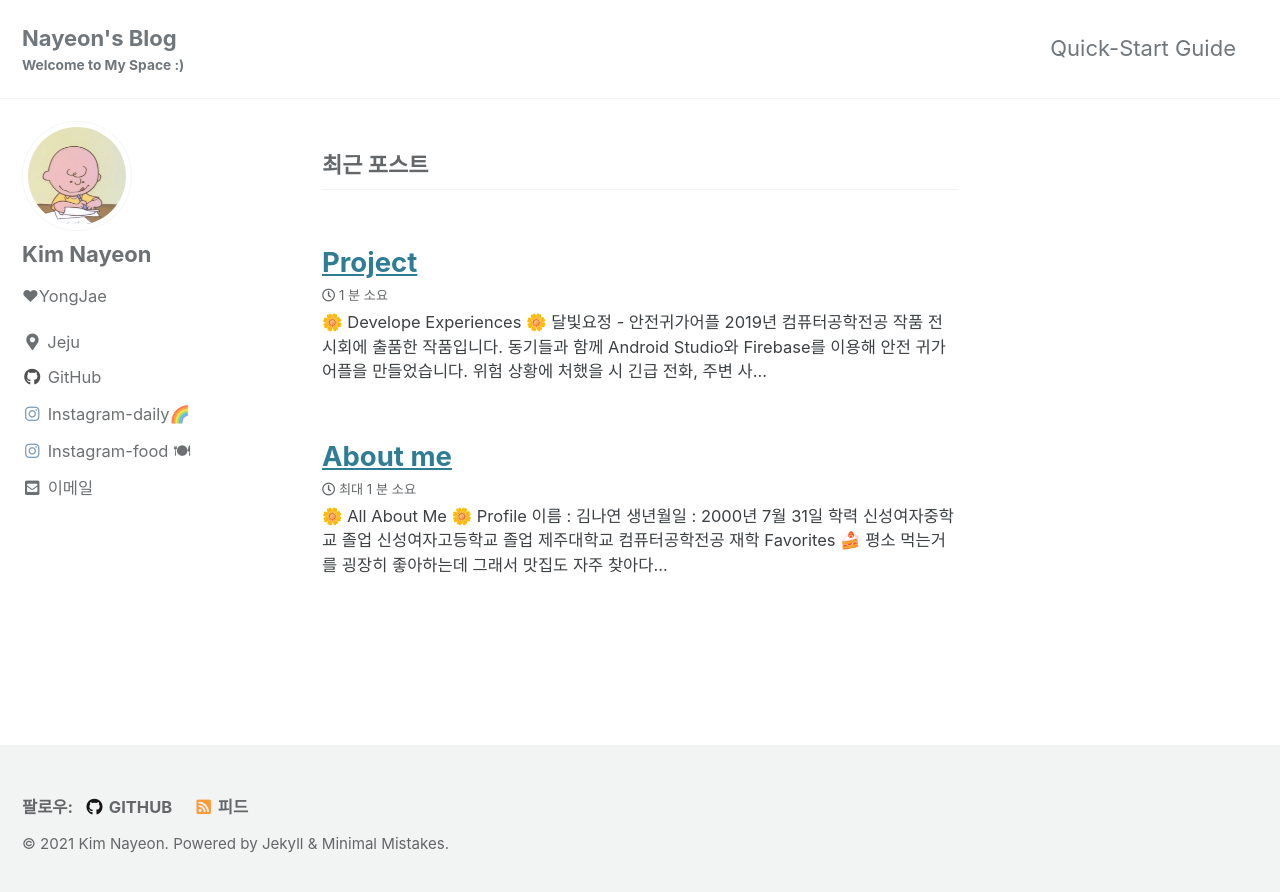
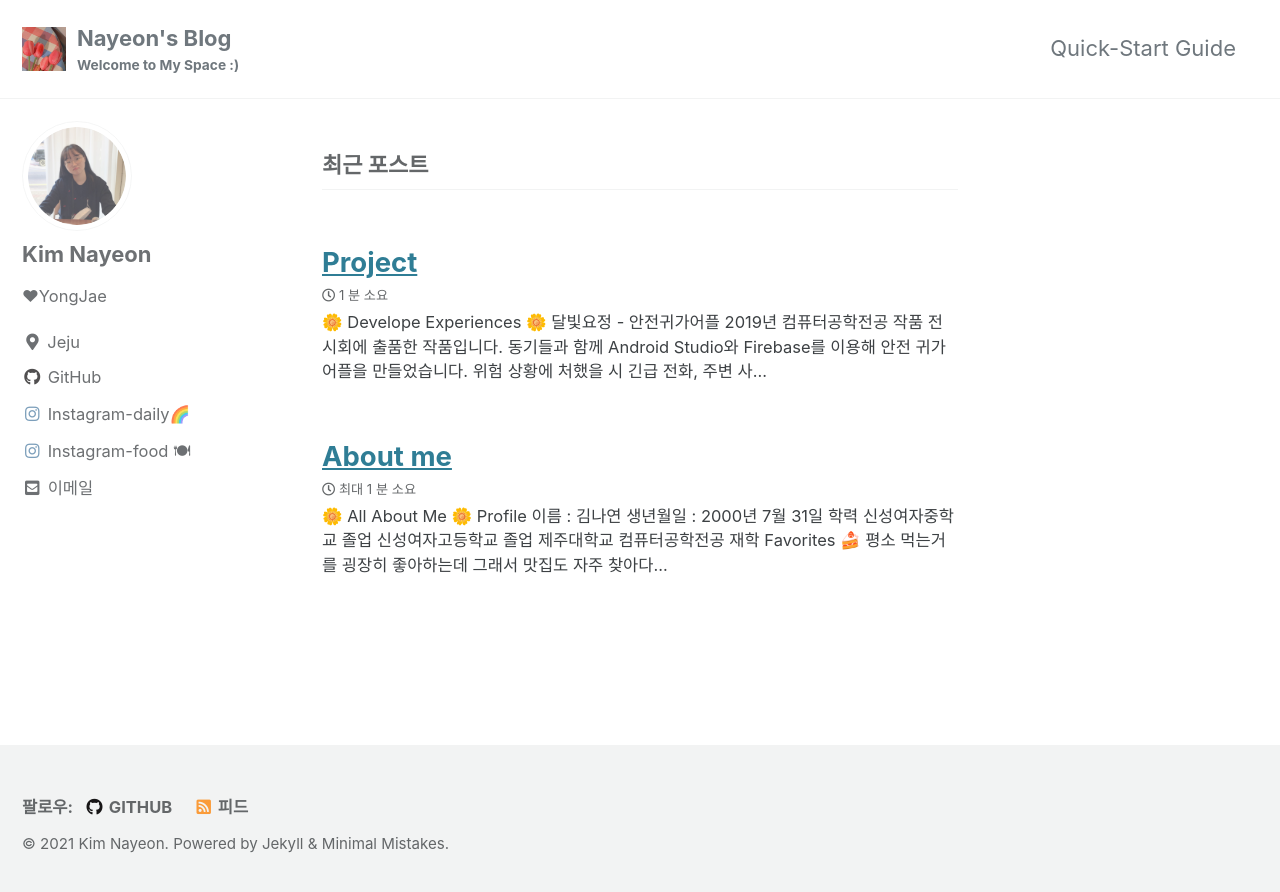
Before and after one commit to nayeon0731/profile, a Jekyll site: the page built from index.html, in a window 1280 px wide. Shown: the top 892 px of the page. Built offline with Jekyll 4.4.1, drawn with Linux system fonts in a browser that asks for light colours; cached includes are drawn as plain includes; the list of posts is cut into pages by our own code.

Commit message:
edit etc...

```diff
--- a/_config.yml
+++ b/_config.yml
@@ -26,7 +26,7 @@ url                      : "https:/nayeon0731.github.io" # the base hostname & p
 baseurl                  : "/profile" # the subpath of your site, e.g. "/blog"
 repository               : # GitHub username/repo-name e.g. "mmistakes/minimal-mistakes"
 teaser                   : # path of fallback teaser image, e.g. "/assets/images/500x300.png"
-logo                     : # path of logo image to display in the masthead, e.g. "/assets/images/88x88.png"
+logo                     : "/assets/images/logo_img.jpg" # path of logo image to display in the masthead, e.g. "/assets/images/88x88.png"
 masthead_title           : # overrides the website title displayed in the masthead, use " " for no title
 # breadcrumbs            : false # true, false (default)
 words_per_minute         : 200
@@ -96,7 +96,7 @@ analytics:
 # Site Author
 author:
   name             : "Kim Nayeon"
-  avatar           : "/assets/images/avatar_img.jpg" # path of avatar image, e.g. "/assets/images/bio-photo.jpg"
+  avatar           : "/assets/images/profile_img.jpg" # path of avatar image, e.g. "/assets/images/bio-photo.jpg"
   bio              : "❤YongJae"
   location         : "Jeju"
   email            : "pororo1596@naver.com"
```
Also changed, not shown: assets/images/avatar_img.jpg (deleted), assets/images/logo_img.jpg (added), assets/images/profile_img.jpg (added).
